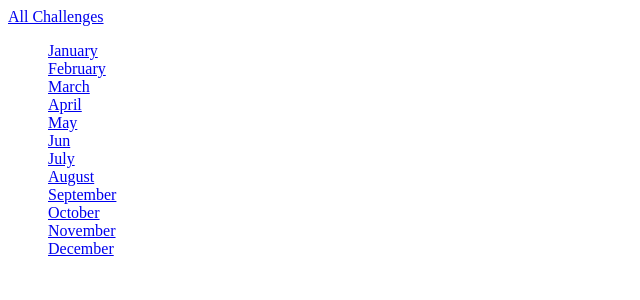
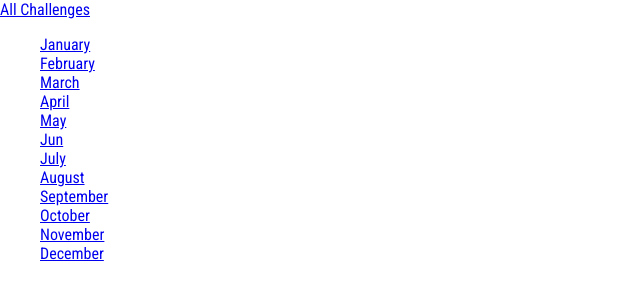
Before and after one commit to VahramMovsesyan/django_project, a Django app: page /challenges/ in a window 1280 px wide. Shown: the top 300 px of the page, without its empty margins (0-640 px from the left). Run offline with Django 4.2, Linux system fonts and the light colour scheme.

Commit message:
adding root static file and setup it

```diff
--- a/monthly_challenges/settings.py
+++ b/monthly_challenges/settings.py
@@ -120,6 +120,10 @@ USE_TZ = True
 
 STATIC_URL = 'static/'
 
+STATICFILES_DIRS = [
+    BASE_DIR / "static"
+]
+
 # Default primary key field type
 # https://docs.djangoproject.com/en/4.0/ref/settings/#default-auto-field
 
--- /dev/null
+++ b/static/style.css
@@ -0,0 +1,10 @@
+@import url('https://fonts.googleapis.com/css2?family=Roboto+Condensed:ital,wght@0,400;1,700&display=swap');
+
+html {
+    font-family: 'Roboto Condensed', sans-serif;
+}
+
+body {
+    margin: 0;
+    padding: 0;
+}
--- a/templates/base.html
+++ b/templates/base.html
@@ -1,3 +1,5 @@
+{% load static %}
+
 <!DOCTYPE html>
 <html lang="en">
 <head>
@@ -5,6 +7,7 @@
     <meta http-equiv="X-UA-Compatible" content="IE=edge">
     <meta name="viewport" content="width=device-width, initial-scale=1.0">
     <title>{% block page_title %}My Challenges{% endblock %}</title>
+    <link rel="stylesheet" href="{% static 'style.css' %}">
     {% block css_files %}{% endblock  %}
 </head>
 <body>
```
